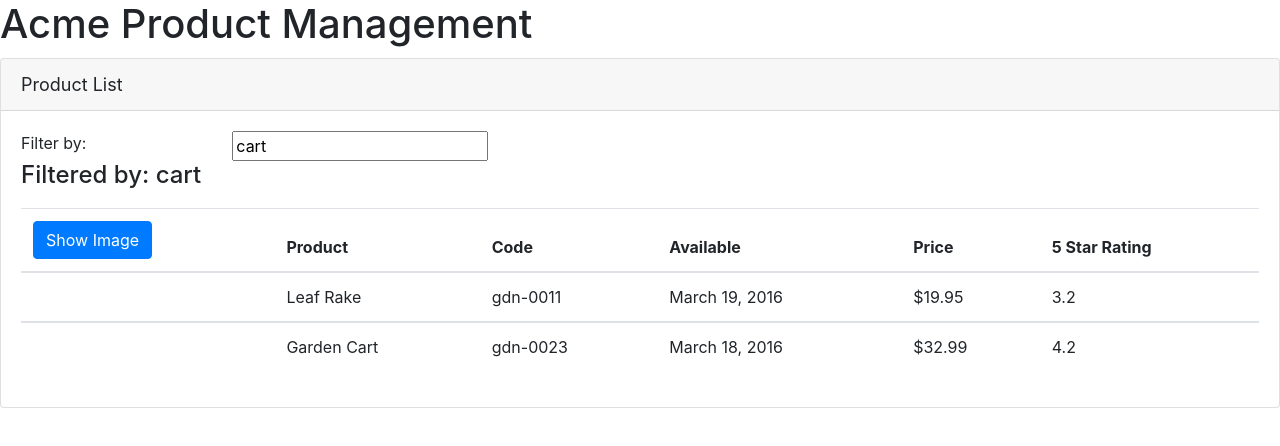
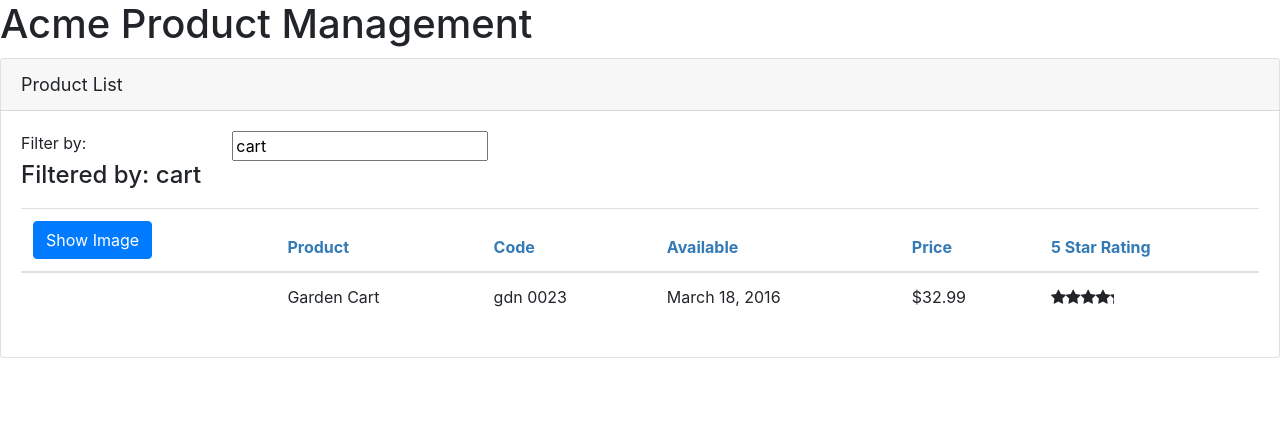
Before and after one commit to dharmikathummuri/product_management_app, an Angular app: page / in a window 1280 px wide. Shown: the top 446 px of the page. Built offline with nearby package versions, Linux system fonts and the light colour scheme.

Commit message:
add custom pipe for repacing any given charatcer with string, and filter data by searched keyword

```diff
--- /dev/null
+++ b/src/app/products/product-list.component.css
@@ -0,0 +1,3 @@
+thead {
+  color: #337ab7;
+}
--- a/src/app/products/product-list.component.html
+++ b/src/app/products/product-list.component.html
@@ -32,7 +32,7 @@
             <th>5 Star Rating</th>
           </tr>
         </thead>
-        <tbody *ngFor="let product of products">
+        <tbody *ngFor="let product of filteredProducts">
           <tr>
             <td>
               <img
@@ -44,10 +44,12 @@
               />
             </td>
             <td>{{ product.productName }}</td>
-            <td>{{ product.productCode | lowercase }}</td>
+            <td>
+              {{ product.productCode | lowercase | convertToSpaces: "-" }}
+            </td>
             <td>{{ product.releaseDate }}</td>
             <td>{{ product.price | currency: "USD":"symbol":"1.2-2" }}</td>
-            <td>{{ product.starRating }}</td>
+            <td><pm-star [rating]="product.starRating"></pm-star></td>
           </tr>
         </tbody>
       </table>
--- a/src/app/products/product-list.component.ts
+++ b/src/app/products/product-list.component.ts
@@ -1,15 +1,32 @@
-import { Component } from "@angular/core";
+import { Component, OnInit } from "@angular/core";
+import { IProduct } from "./product";
 @Component({
   selector: "pm-products",
-  templateUrl: "./product-list.component.html"
+  templateUrl: "./product-list.component.html",
+  styleUrls: ["./product-list.component.css"]
 })
-export class ProductListComponent {
+export class ProductListComponent implements OnInit {
+  ngOnInit(): void {
+    console.log("on in init");
+  }
   pageTitle: string = "Product List";
   imageWidth: number = 50;
   imagineMargin: number = 2;
   showImage: boolean = false;
-  listFilter: string = "cart";
-  products: any[] = [
+  _listFilter: string;
+  filteredProducts: IProduct[];
+  get listFilter(): string {
+    return this._listFilter;
+  }
+
+  set listFilter(value: string) {
+    this._listFilter = value;
+    this.filteredProducts = this._listFilter
+      ? this.performFilter(this._listFilter)
+      : this.products;
+  }
+
+  products: IProduct[] = [
     {
       productId: 1,
       productName: "Leaf Rake",
@@ -36,4 +53,15 @@ export class ProductListComponent {
   toggleImage(): void {
     this.showImage = !this.showImage;
   }
+  constructor() {
+    this.filteredProducts = this.products;
+    this.listFilter = "cart";
+  }
+  performFilter(filterBy: string): IProduct[] {
+    filterBy = filterBy.toLocaleLowerCase();
+    return this.products.filter(
+      (product: IProduct) =>
+        product.productName.toLocaleLowerCase().indexOf(filterBy) !== -1
+    );
+  }
 }
--- /dev/null
+++ b/src/app/shared/convert-to-spaces.pipe.ts
@@ -0,0 +1,9 @@
+import { Pipe, PipeTransform } from "@angular/core";
+@Pipe({
+  name: "convertToSpaces"
+})
+export class ConvertToSpacesPipe implements PipeTransform {
+  transform(value: string, character: string): string {
+    return value.replace(character, " ");
+  }
+}
--- /dev/null
+++ b/src/app/shared/star.component.ts
@@ -0,0 +1,14 @@
+import { Component, OnChanges, Input } from "@angular/core";
+
+@Component({
+  selector: "pm-star",
+  templateUrl: "./star.component.html",
+  styleUrls: ["./star.component.css"]
+})
+export class StarComponent implements OnChanges {
+  starWidth: number;
+  @Input() rating: number = 4;
+  ngOnChanges(): void {
+    this.starWidth = (this.rating * 75) / 5;
+  }
+}
```
Also changed, not shown: src/app/app.module.ts (+8 -1 lines).
